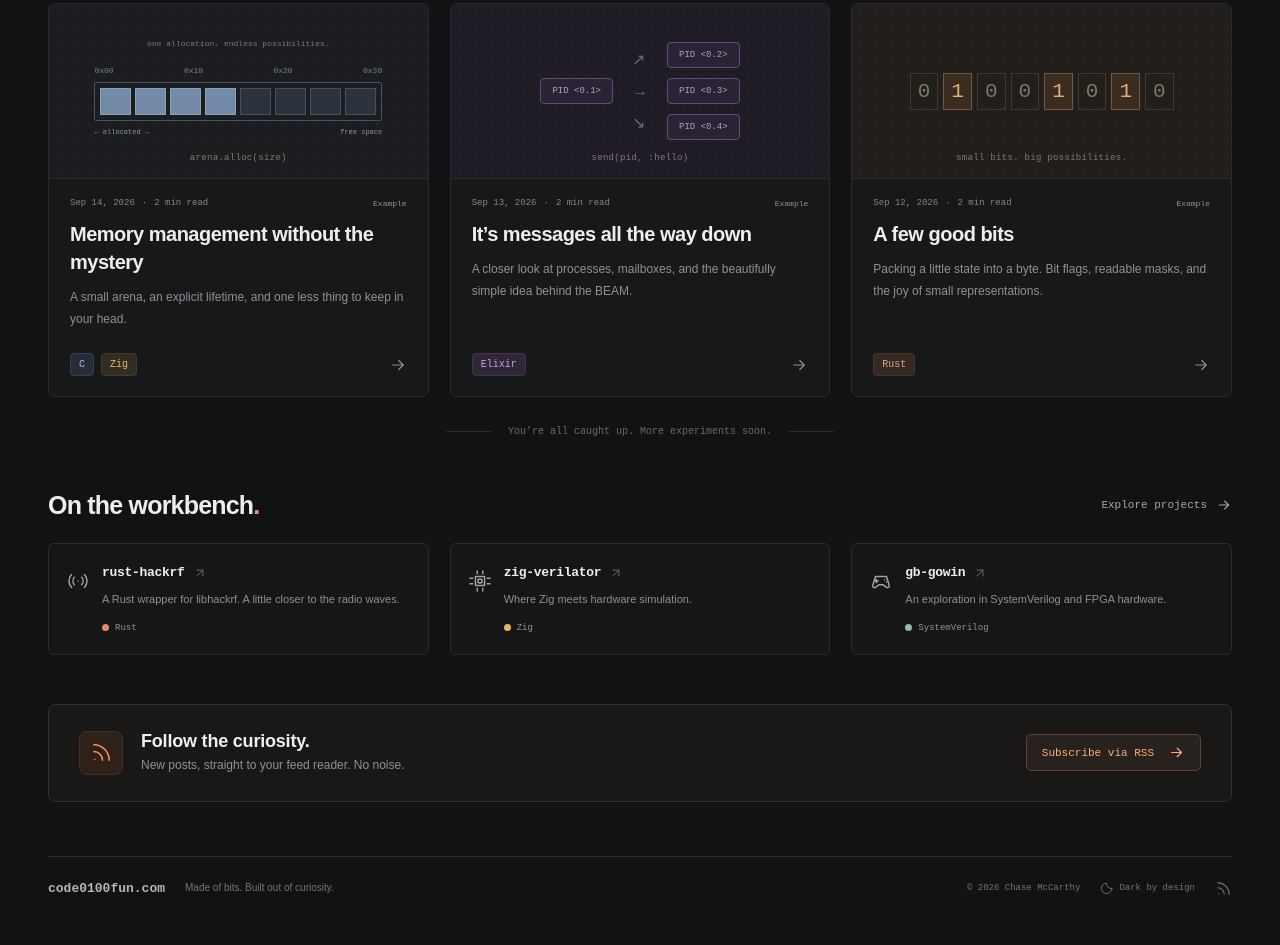
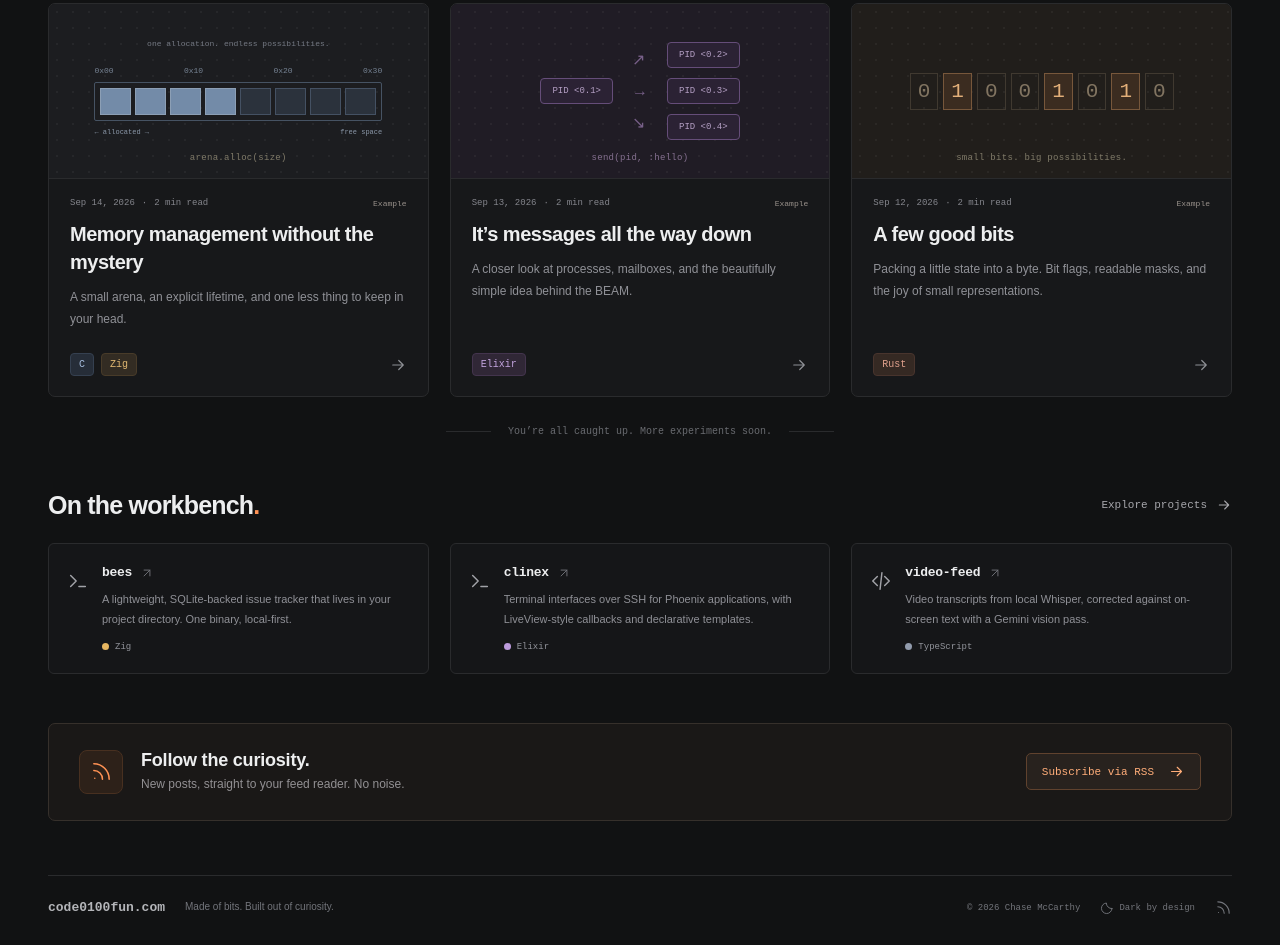
Before and after one commit to code0100fun/code0100fun.com, an Astro site: page / in a window 1280 px wide. Shown: the part 1137-2082 px from the top of the page. Built offline with nearby package versions, Linux system fonts and the light colour scheme; Astro itself is replaced by a stand-in of ours.

Commit message:
Update project showcase and add coming-soon visibility

```diff
--- a/src/data/projects.ts
+++ b/src/data/projects.ts
@@ -1,16 +1,60 @@
-export const projects = [
+interface ProjectBase {
+  name: string;
+  url: string;
+  icon: string;
+}
+export interface PublicProject extends ProjectBase {
+  status: 'public';
+  description: string;
+  language: string;
+  category: string;
+}
+export interface UpcomingProject extends ProjectBase {
+  status: 'coming-soon';
+  description?: string;
+  language?: string;
+  category?: string;
+}
+export type Project = PublicProject | UpcomingProject;
+
+// Change status to public and supply metadata when a repository opens.
+// Coming-soon URLs are kept here but never rendered as links.
+export const projects: Project[] = [
   {
-    name: 'rust-hackrf',
+    name: 'bees',
+    status: 'public',
     description:
-      'A Rust wrapper for libhackrf. A little closer to the radio waves.',
-    language: 'Rust',
-    category: 'Software-defined radio',
-    icon: 'radio',
-    url: 'https://github.com/code0100fun/rust-hackrf',
+      'A lightweight, SQLite-backed issue tracker that lives in your project directory. One binary, local-first.',
+    language: 'Zig',
+    category: 'Developer tools',
+    icon: 'terminal',
+    url: 'https://github.com/ctxshift/bees',
+  },
+  {
+    name: 'clinex',
+    status: 'public',
+    description:
+      'Terminal interfaces over SSH for Phoenix applications, with LiveView-style callbacks and declarative templates.',
+    language: 'Elixir',
+    category: 'Terminal interfaces',
+    icon: 'terminal',
+    url: 'https://github.com/ctxshift/clinex',
+  },
+  {
+    name: 'video-feed',
+    status: 'public',
+    description:
+      'Video transcripts from local Whisper, corrected against on-screen text with a Gemini vision pass.',
+    language: 'TypeScript',
+    category: 'Video & transcription',
+    icon: 'code',
+    url: 'https://github.com/ctxshift/video-feed',
   },
   {
     name: 'zig-verilator',
-    description: 'Where Zig meets hardware simulation.',
+    status: 'public',
+    description:
+      'Typed Zig bindings for SystemVerilog modules. Build hardware simulations and write testbenches in Zig.',
     language: 'Zig',
     category: 'Hardware & tooling',
     icon: 'chip',
@@ -18,34 +62,48 @@ export const projects = [
   },
   {
     name: 'gb-gowin',
-    description: 'An exploration in SystemVerilog and FPGA hardware.',
+    status: 'public',
+    description:
+      'A Game Boy DMG implementation in SystemVerilog for the Tang Nano 20K FPGA. A work in progress.',
     language: 'SystemVerilog',
     category: 'HDL & hardware',
     icon: 'gamepad',
     url: 'https://github.com/code0100fun/gb-gowin',
   },
   {
-    name: 'hbars',
-    description: 'Haml-like syntax for Ember HTMLBars templates.',
-    language: 'JavaScript',
-    category: 'Languages & web',
+    name: 'zeo',
+    status: 'coming-soon',
     icon: 'code',
-    url: 'https://github.com/code0100fun/hbars',
+    url: 'https://github.com/ctxshift/zeo',
   },
   {
-    name: 'pcb',
-    description: 'A web-based PCB design service.',
-    language: 'CoffeeScript',
-    category: 'Web & electronics',
-    icon: 'chip',
-    url: 'https://github.com/code0100fun/pcb',
+    name: 'phx_mobile',
+    status: 'coming-soon',
+    icon: 'code',
+    url: 'https://github.com/ctxshift/phx_mobile',
   },
   {
-    name: 'VoxelWorld',
-    description: 'A voxel world generator for Unreal Engine 4.',
-    language: 'Unreal Engine',
-    category: 'Games & engines',
-    icon: 'box',
-    url: 'https://github.com/code0100fun/VoxelWorld',
+    name: 'nvrhi-zig',
+    status: 'coming-soon',
+    icon: 'code',
+    url: 'https://github.com/ctxshift/nvrhi-zig',
+  },
+  {
+    name: 'firefly',
+    status: 'coming-soon',
+    icon: 'code',
+    url: 'https://github.com/code0100fun/firefly',
+  },
+  {
+    name: 'typhon',
+    status: 'coming-soon',
+    icon: 'code',
+    url: 'https://github.com/code0100fun/typhon',
   },
 ];
+export const publicProjects = projects.filter(
+  (project): project is PublicProject => project.status === 'public',
+);
+export const upcomingProjects = projects.filter(
+  (project): project is UpcomingProject => project.status === 'coming-soon',
+);
--- a/src/pages/index.astro
+++ b/src/pages/index.astro
@@ -5,7 +5,7 @@ import Life from '../components/Life.astro';
 import PostArt from '../components/PostArt.astro';
 import PostCard from '../components/PostCard.astro';
 import { publishedPosts, readingTime, formatDate } from '../lib/posts';
-import { projects } from '../data/projects';
+import { publicProjects as projects } from '../data/projects';
 const posts = await publishedPosts();
 const featured = posts.find((post) => post.data.featured) ?? posts[0];
 const others = posts.filter((post) => post.id !== featured?.id);
--- a/src/styles/global.css
+++ b/src/styles/global.css
@@ -1650,3 +1650,32 @@ svg {
     animation: none !important;
   }
 }
+
+.upcoming-intro {
+  color: var(--muted);
+  margin: -6px 0 24px;
+  max-width: 650px;
+}
+.project-details {
+  min-width: 0;
+}
+.project-details h3 {
+  overflow-wrap: anywhere;
+}
+.project-status {
+  display: inline-block;
+  margin-top: 16px;
+  padding: 4px 9px;
+  border: 1px solid #60422e;
+  border-radius: 4px;
+  color: #ffad79;
+  background: #28221e;
+  font: 12px var(--mono);
+}
+.project-coming-soon {
+  border-style: dashed;
+}
+.project-coming-soon:hover {
+  background: #151618;
+  border-color: var(--line);
+}
```
Also changed, not shown: src/components/ProjectCard.astro (added, +35 -0 lines), src/pages/projects.astro (+26 -19 lines), README.md.
